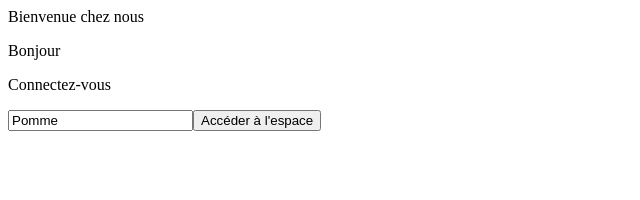
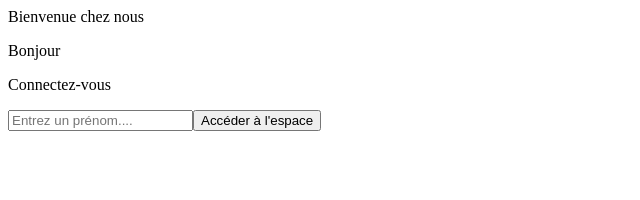
Before and after one commit to PaulDABIN/crazee-burger, a React (Create React App) app: page / in a window 1280 px wide. Shown: the top 200 px of the page, without its empty margins (0-640 px from the left). Built offline with nearby package versions, Linux system fonts and the light colour scheme.

Commit message:
LoginPage > reset form onSubmit

```diff
--- a/src/components/pages/LoginPage.js
+++ b/src/components/pages/LoginPage.js
@@ -5,17 +5,18 @@ import { useState } from "react"
 
 export default function LoginPage() {
   //state
-  const [nom, setNom] = useState("Pomme")
+  const [inputValue, setInputValue] = useState("")
   const [username, setUsername ]= useState("")
 
   //comportements
   const handleSubmit = (event) => {
     event.preventDefault()
-    setUsername(nom)
+    setUsername(inputValue)
+    setInputValue("")
   }
 
   const handleChange = (event) => {
-    setNom(event.target.value)
+    setInputValue(event.target.value)
   }
 
   //render
@@ -27,7 +28,7 @@ export default function LoginPage() {
 
       <form action="submit" onSubmit={handleSubmit}>
         <p>Connectez-vous</p>
-        <input type="text" placeholder="Entrez un nom...." value={nom} onChange={handleChange}/>
+        <input type="text" placeholder="Entrez un prénom...." value={inputValue} onChange={handleChange}/>
         <button type="submit">Accéder à l'espace</button>
       </form>
     </div>
```
